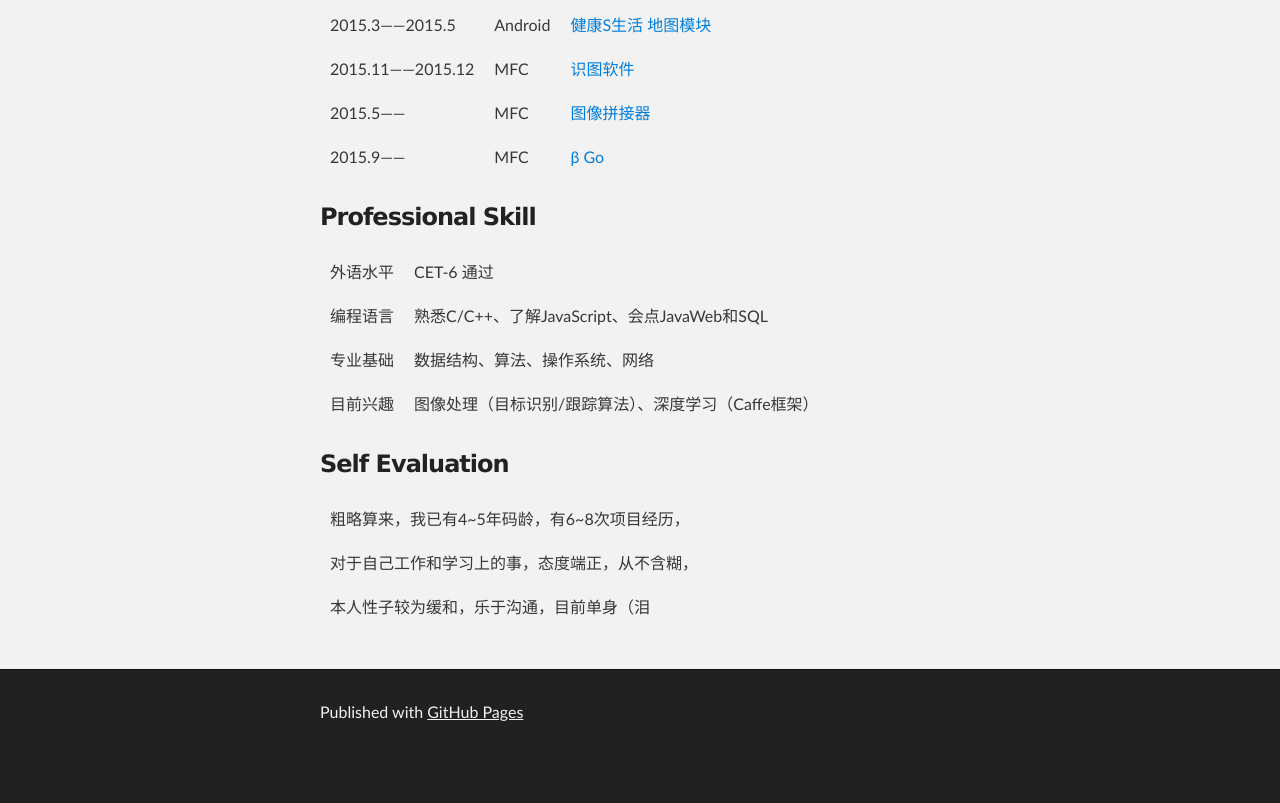
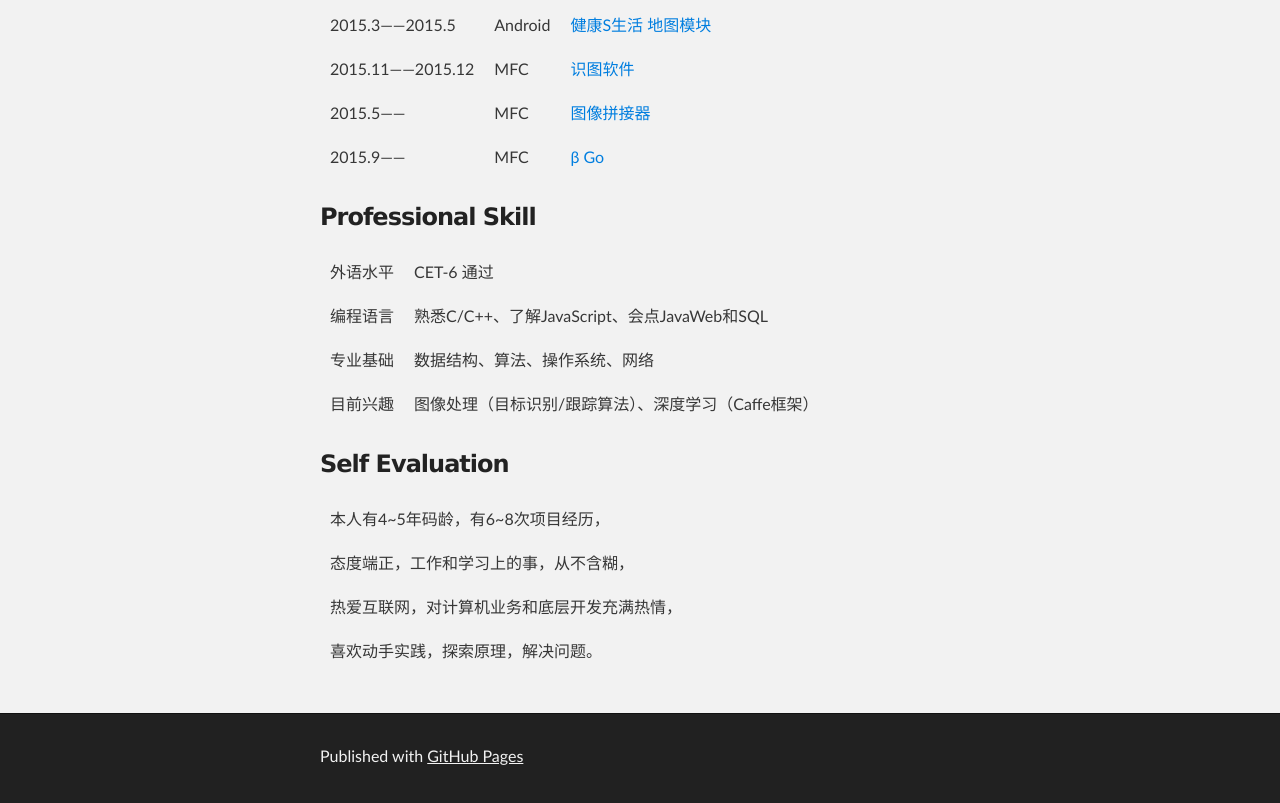
Before and after one commit to zmy235/MyOnlineResume, a plain HTML site: page index.html in a window 1280 px wide. Shown: the part 824-1627 px from the top of the page. Before the commit the page ends 1583 px from the top, so only its background shows below. Drawn offline with Linux system fonts and the light colour scheme.

Commit message:
Update index.html

```diff
--- a/index.html
+++ b/index.html
@@ -162,13 +162,16 @@
       <p>
         <table>
           <tr>
-            <td>粗略算来，我已有4~5年码龄，有6~8次项目经历，</td>
+            <td>本人有4~5年码龄，有6~8次项目经历，</td>
           </tr>
           <tr>
-            <td>对于自己工作和学习上的事，态度端正，从不含糊，</td>
+            <td>态度端正，工作和学习上的事，从不含糊，</td>
           </tr>
           <tr>
-            <td>本人性子较为缓和，乐于沟通，目前单身（泪</td>
+            <td>热爱互联网，对计算机业务和底层开发充满热情，</td>
+          </tr>
+          <tr>
+            <td>喜欢动手实践，探索原理，解决问题。</td>
           </tr>
         </table>
       </p>
```
